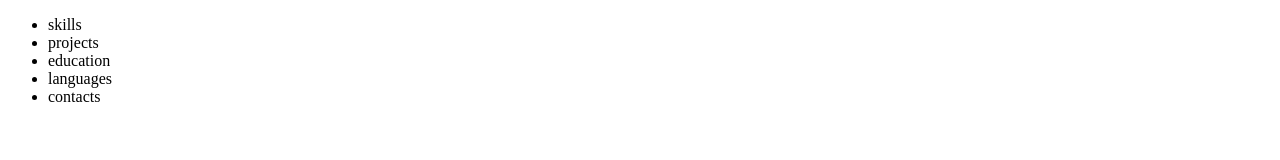
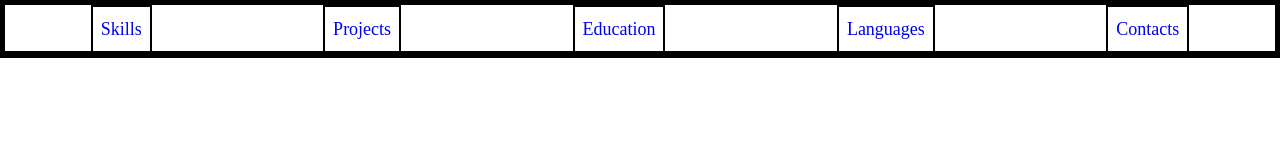
Before and after one commit to Evgenii-Vilkel/rsschool-cv, a plain HTML site: page index.html in a window 1280 px wide. Drawn offline with Linux system fonts and the light colour scheme.

Commit message:
style: add header style

```diff
--- a/index.html
+++ b/index.html
@@ -3,19 +3,20 @@
 <head>
     <meta charset="UTF-8">
     <meta name="viewport" content="width=device-width, initial-scale=1.0">
-    <title>CV</title>
+    <title>Evgenii Vilkel</title>
+    <link rel="stylesheet" href="./style.css">
 </head>
 <body>
     <header class="header">
         <nav class="site-nav">
             <ul class="menu">
-                <!-- <li class="menu-item"><a href="#about-me" class="menu-link"></a>about me</li> -->
-                <li class="menu-item"><a href="#skills" class="menu-link"></a>skills</li>
-                <li class="menu-item"><a href="#projects" class="menu-link"></a>projects</li>
+                <!-- <li class="menu-item"><a href="#about-me" class="menu-link">about me</a></li> -->
+                <li class="menu-item"><a href="#skills" class="menu-link">skills</a></li>
+                <li class="menu-item"><a href="#projects" class="menu-link">projects</a></li>
                 <!-- <li class="menu-item"><a href="#experience" class="menu-link"></a>experience</li> -->
-                <li class="menu-item"><a href="#education" class="menu-link"></a>education</li>
-                <li class="menu-item"><a href="#languages" class="menu-link"></a>languages</li>
-                <li class="menu-item"><a href="#contacts" class="menu-link"></a>contacts</li>
+                <li class="menu-item"><a href="#education" class="menu-link">education</a></li>
+                <li class="menu-item"><a href="#languages" class="menu-link">languages</a></li>
+                <li class="menu-item"><a href="#contacts" class="menu-link">contacts</a></li>
             </ul>
         </nav>
     </header>
--- a/style.css
+++ b/style.css
@@ -2,4 +2,39 @@
     padding: 0;
     margin: 0;
     box-sizing: border-box;
+    border: 1px solid #000;
 }
+html {
+    scroll-behavior: smooth;
+}
+body {
+    margin: 0 auto;
+    font-size: 18px;
+}
+a {
+    text-decoration: none;
+}
+li {
+    list-style: none;
+}
+.header, .site-nav, .menu {
+    display: flex;
+    width: 100%;
+    height: 50px;
+}
+.menu {
+    justify-content: space-around;
+}
+.menu-item {
+    height: 100%;
+}
+.menu-link {
+    display: inline-block;
+    padding: 0 .5rem;
+    height: 100%;
+    text-decoration: none;
+    align-content: center;
+}
+.menu-link::first-letter {
+    text-transform: uppercase;
+}
```
